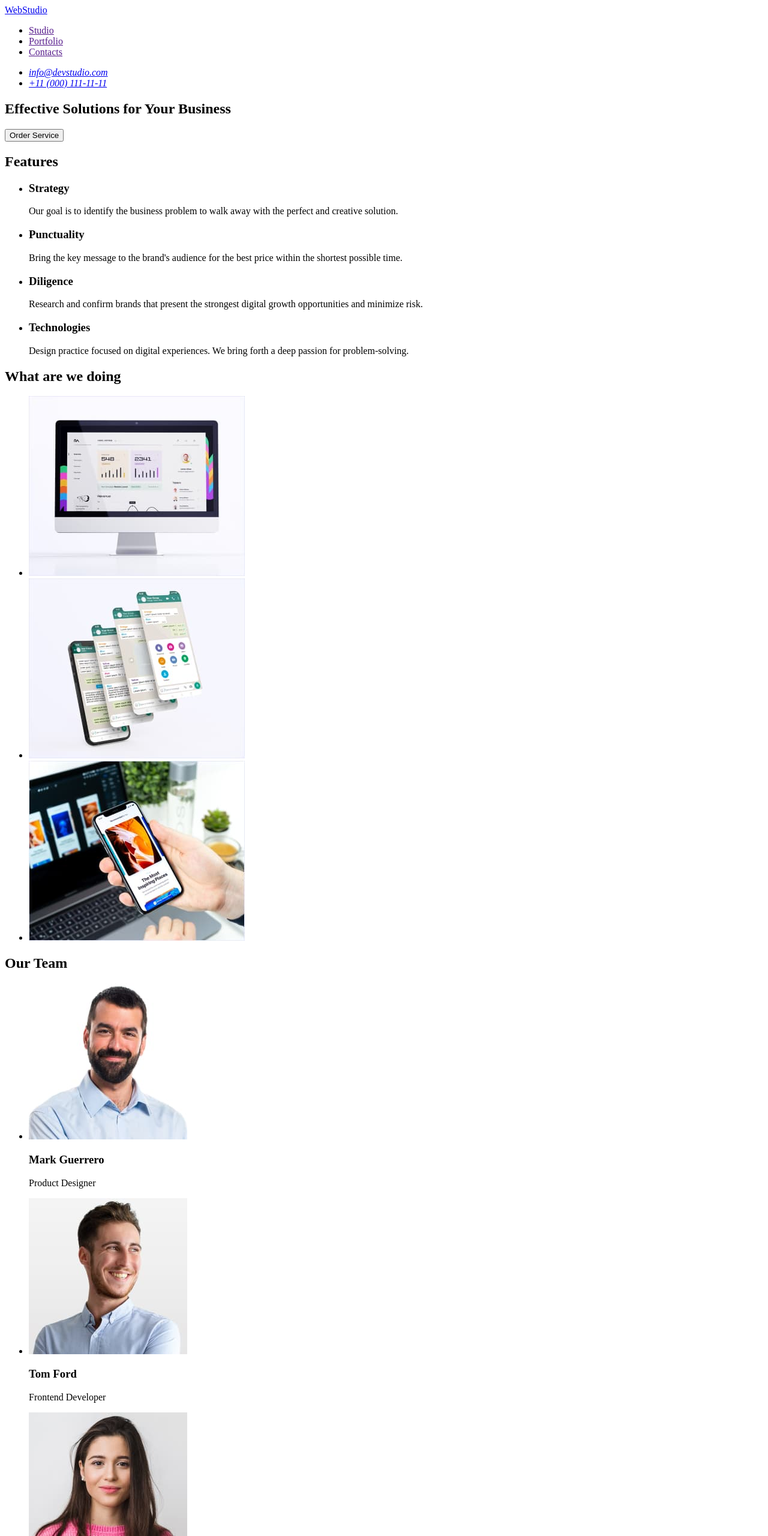
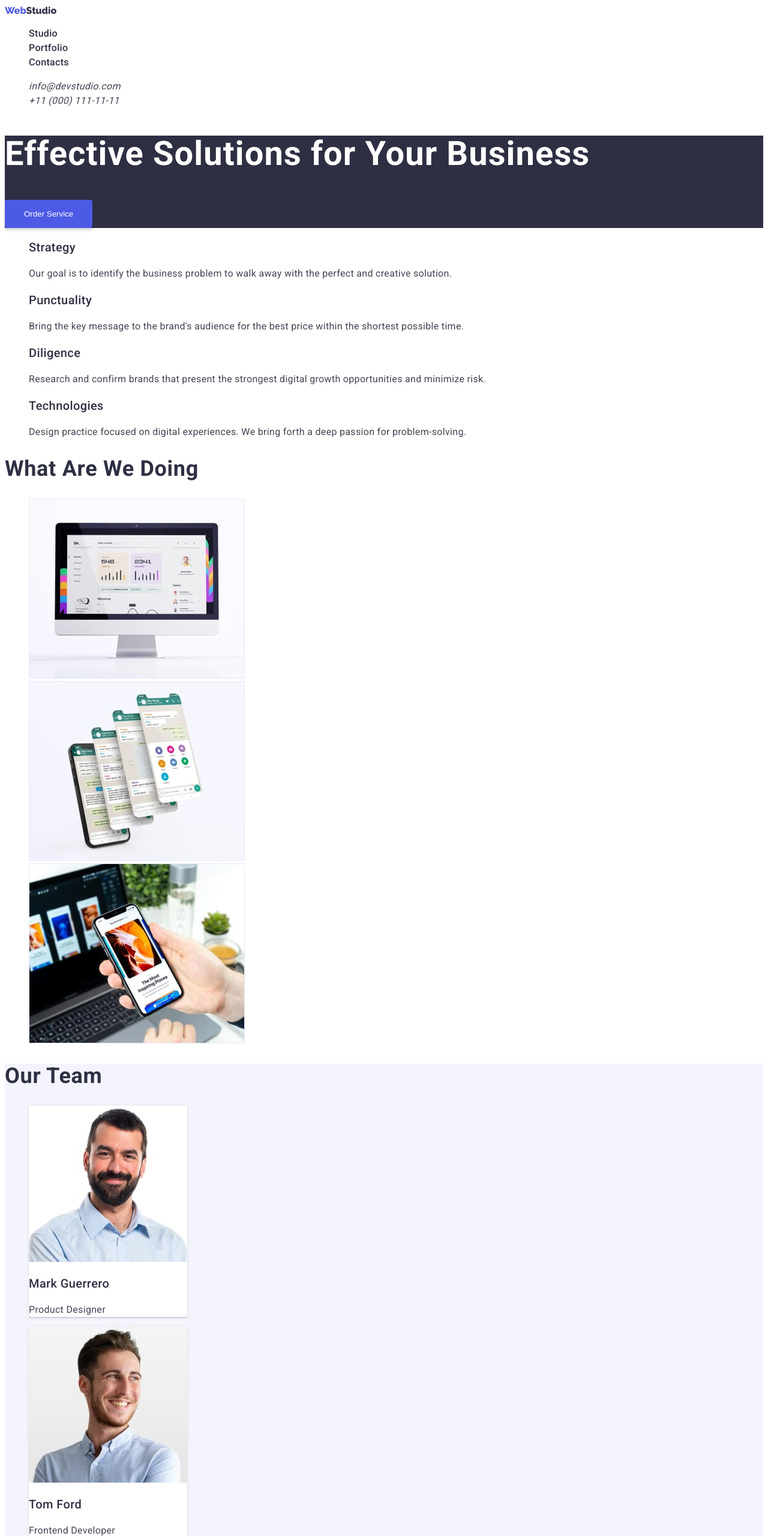
Before and after one commit to Lait36/goit-markup-hw-06, a plain HTML site: page index.html in a window 1280 px wide. Shown: the top 2560 px of the page at 60% size. Drawn offline with Linux system fonts and the light colour scheme.

Commit message:
Aded styles

```diff
--- a/css/main.css
+++ b/css/main.css
@@ -0,0 +1,246 @@
+:root {
+  --primary-brand-colors: #4d5ae5; /* IRIS */
+  --pressed-state-color: #404bbf; /* OCEAN */
+  --dark-color: #2e2f42; /* NAVY BLUE */
+  --success-color: #31d0aa; /* GREEN */
+  --text-color: #434455; /* SLATE */
+  --subtle-text-color: #8e8f99; /* LIGHT SLATE */
+  --accent-color: #e7e9fc; /* CORNFLOWER */
+  --light-color: #f4f4fd; /* CLOUD */
+  --modal-overlay-color: #2e2f42; /* NAVY BLUE MODAL */
+  --hero-background-color: #2e2f42; /* GRAY */
+  --white-background-color: #ffffff; /* WHITE */
+  --modal-background-color: #fcfcfc; /* DAIRY */
+}
+
+/* Global styles */
+
+body {
+  font-family: "Roboto", sans-serif;
+  color: var(--text-color);
+}
+
+a {
+  text-decoration: none;
+}
+
+ul {
+  list-style-type: none;
+}
+
+button {
+  cursor: pointer;
+}
+
+/* Header */
+
+.header-logo {
+  font-family: "Raleway", sans-serif;
+  color: var(--dark-color);
+  font-weight: 800;
+  line-height: calc(21 / 18);
+}
+
+.header-logo > span {
+  color: var(--primary-brand-colors);
+}
+
+.nav-link {
+  font-weight: 500;
+  font-size: 16px;
+  line-height: calc(24 / 16);
+  letter-spacing: 0.32px;
+  color: var(--dark-color);
+}
+
+.nav-link:hover,
+.nav-link:focus {
+  color: var(--pressed-state-color);
+}
+
+.contacts {
+  font-size: 16px;
+  line-height: calc(24 / 16);
+  letter-spacing: 0.32px;
+  color: var(--text-color);
+}
+
+.contacts:hover,
+.contacts:focus {
+  color: var(--pressed-state-color);
+}
+
+/* Hero Section */
+
+.hero-section {
+  background-color: var(--dark-color);
+}
+
+.hero-title {
+  font-size: 56px;
+  font-weight: 700;
+  line-height: calc(60 / 56);
+  letter-spacing: 1.12px;
+  color: var(--white-background-color);
+}
+
+.hero-button {
+  color: var(--white-background-color);
+  background-color: var(--primary-brand-colors);
+  border: none;
+  padding: 16px 32px;
+  border-radius: 4px;
+  box-shadow: 0px 4px 4px 0px rgba(0, 0, 0, 0.15);
+}
+
+.hero-button:hover,
+.hero-button:focus {
+  background-color: var(--pressed-state-color);
+}
+
+/* Features Section */
+
+.visually-hidden {
+  position: absolute;
+  white-space: nowrap;
+  width: 1px;
+  height: 1px;
+  overflow: hidden;
+  border: 0;
+  padding: 0;
+  clip: rect(0 0 0 0);
+  clip-path: inset(50%);
+  margin: -1px;
+}
+
+.features-title {
+  font-size: 20px;
+  color: var(--dark-color);
+  font-weight: 500;
+  line-height: calc(24 / 20);
+  letter-spacing: 0.4px;
+}
+
+.features-text {
+  font-size: 16px;
+  color: var(--text-color);
+  line-height: calc(24 / 16);
+  letter-spacing: 0.32px;
+}
+
+/* Foto Section */
+
+.title-foto-section {
+  font-size: 36px;
+  color: var(--dark-color);
+  line-height: calc(40 / 36);
+  letter-spacing: 0.72px;
+  text-transform: capitalize;
+}
+
+/* Team section */
+
+.team-section {
+  background-color: var(--light-color);
+}
+
+.team-section-title {
+  font-size: 36px;
+  color: var(--dark-color);
+  font-weight: 700;
+  line-height: calc(40 / 36);
+  letter-spacing: 0.72px;
+  text-transform: capitalize;
+}
+
+.team-section-list-item {
+  border-radius: 0px 0px 4px 4px;
+  width: 264px;
+  background: var(--white, #fff);
+  box-shadow: 0px 2px 1px 0px rgba(46, 47, 66, 0.08),
+    0px 1px 1px 0px rgba(46, 47, 66, 0.16),
+    0px 1px 6px 0px rgba(46, 47, 66, 0.08);
+}
+
+.team-section-subtitle {
+  font-size: 20px;
+  color: var(--dark-color);
+  font-weight: 500;
+  line-height: calc(24 / 20);
+  letter-spacing: 0.4px;
+}
+
+.team-section-text {
+  font-size: 16px;
+  color: var(--text-color);
+  line-height: calc(24 / 16);
+  letter-spacing: 0.32px;
+}
+
+/* Footer */
+
+.footer {
+  background-color: var(--dark-color);
+}
+
+.footer-logo {
+  color: var(--light-color);
+  font-size: 18px;
+  font-weight: 800;
+  line-height: calc(21 / 18);
+  letter-spacing: 0.54px;
+  text-transform: uppercase;
+}
+
+.footer-logo > span {
+  color: var(--primary-brand-colors);
+}
+
+.footer-text {
+  font-size: 16px;
+  line-height: calc(24 / 16);
+  letter-spacing: 0.32px;
+  color: var(--light-color);
+}
+
+/* PORTFOLIO PAGE */
+
+.button {
+  border-radius: 4px;
+  border: 1px solid var(--accent-color);
+  background: var(--light-color);
+  padding: 12px 24px;
+  color: var(--pressed-state-color);
+}
+
+.button:hover,
+.button:focus {
+  border-radius: 4px;
+  background: var(--pressed-state-color);
+  box-shadow: 0px 2px 2px 0px rgba(0, 0, 0, 0.12),
+    0px 2px 1px 0px rgba(0, 0, 0, 0.08), 0px 3px 1px 0px rgba(0, 0, 0, 0.1);
+  color: var(--white-background-color);
+  border: none;
+}
+
+.project-list-item {
+  border: 1px solid var(--accent-color);
+  background: var(--white-background-color);
+  width: 360px;
+  margin: 10px;
+}
+
+.project-list-title {
+  font-size: 20px;
+  font-weight: 500;
+  line-height: 24px;
+  letter-spacing: 0.4px;
+  color: var(--dark-color);
+}
+
+.project-list-text {
+  font-size: 16px;
+  line-height: 24px;
+  letter-spacing: 0.32px;
+  color: var(--text-color);
+}
--- a/index.html
+++ b/index.html
@@ -3,65 +3,78 @@
   <head>
     <meta charset="UTF-8" />
     <meta name="viewport" content="width=device-width, initial-scale=1.0" />
+    <link rel="preconnect" href="https://fonts.googleapis.com" />
+    <link rel="preconnect" href="https://fonts.gstatic.com" crossorigin />
+    <link
+      href="https://fonts.googleapis.com/css2?family=Raleway:wght@800&family=Roboto:wght@400;500;700;900&display=swap"
+      rel="stylesheet"
+    />
+    <link rel="stylesheet" href="./css/main.css" />
     <title>Web Studio</title>
   </head>
   <body>
     <header>
       <nav>
-        <a href="./index.html">WebStudio</a>
+        <a href="./index.html" class="header-logo"><span>Web</span>Studio</a>
         <ul>
-          <li><a href="">Studio</a></li>
-          <li><a href="">Portfolio</a></li>
-          <li><a href="">Contacts</a></li>
+          <li><a href="./index.html" class="nav-link">Studio</a></li>
+          <li><a href="./portfolio.html" class="nav-link">Portfolio</a></li>
+          <li><a href="" class="nav-link">Contacts</a></li>
         </ul>
       </nav>
       <address>
         <ul>
-          <li><a href="mailto:info@devstudio.com">info@devstudio.com</a></li>
-          <li><a href="tel:+110001111111">+11 (000) 111-11-11</a></li>
+          <li>
+            <a href="mailto:info@devstudio.com" class="contacts"
+              >info@devstudio.com</a
+            >
+          </li>
+          <li>
+            <a href="tel:+110001111111" class="contacts">+11 (000) 111-11-11</a>
+          </li>
         </ul>
       </address>
     </header>
     <main>
-      <section>
-        <h1>Effective Solutions for Your Business</h1>
-        <button type="button">Order Service</button>
+      <section class="hero-section">
+        <h1 class="hero-title">Effective Solutions for Your Business</h1>
+        <button type="button" class="hero-button">Order Service</button>
       </section>
       <section>
-        <h2>Features</h2>
+        <h2 class="visually-hidden">Features</h2>
         <ul>
           <li>
-            <h3>Strategy</h3>
-            <p>
+            <h3 class="features-title">Strategy</h3>
+            <p class="features-text">
               Our goal is to identify the business problem to walk away with the
               perfect and creative solution.
             </p>
           </li>
           <li>
-            <h3>Punctuality</h3>
-            <p>
+            <h3 class="features-title">Punctuality</h3>
+            <p class="features-text">
               Bring the key message to the brand's audience for the best price
               within the shortest possible time.
             </p>
           </li>
           <li>
-            <h3>Diligence</h3>
-            <p>
+            <h3 class="features-title">Diligence</h3>
+            <p class="features-text">
               Research and confirm brands that present the strongest digital
               growth opportunities and minimize risk.
             </p>
           </li>
           <li>
-            <h3>Technologies</h3>
-            <p>
+            <h3 class="features-title">Technologies</h3>
+            <p class="features-text">
               Design practice focused on digital experiences. We bring forth a
               deep passion for problem-solving.
             </p>
           </li>
         </ul>
       </section>
-      <section>
-        <h2>What are we doing</h2>
+      <section class="foto-section">
+        <h2 class="title-foto-section">What are we doing</h2>
         <ul>
           <li>
             <img
@@ -89,35 +102,55 @@
           </li>
         </ul>
       </section>
-      <section>
-        <h2>Our Team</h2>
-        <ul>
-          <li>
-            <img src="./images/team-img-1.jpg" alt="Mark photo" width="264" height="260"/>
-            <h3>Mark Guerrero</h3>
-            <p>Product Designer</p>
+      <section class="team-section">
+        <h2 class="team-section-title">Our team</h2>
+        <ul class="team-section-list">
+          <li class="team-section-list-item">
+            <img
+              src="./images/team-img-1.jpg"
+              alt="Mark photo"
+              width="264"
+              height="260"
+            />
+            <h3 class="team-section-subtitle">Mark Guerrero</h3>
+            <p class="team-section-text">Product Designer</p>
           </li>
-          <li>
-            <img src="./images/team-img-2.jpg" alt="Tom photo" width="264" height="260"/>
-            <h3>Tom Ford</h3>
-            <p>Frontend Developer</p>
+          <li class="team-section-list-item">
+            <img
+              src="./images/team-img-2.jpg"
+              alt="Tom photo"
+              width="264"
+              height="260"
+            />
+            <h3 class="team-section-subtitle">Tom Ford</h3>
+            <p class="team-section-text">Frontend Developer</p>
           </li>
-          <li>
-            <img src="./images/team-img-3.jpg" alt="Camila photo" width="264" height="260"/>
-            <h3>Camila Garcia</h3>
-            <p>Marketing</p>
+          <li class="team-section-list-item">
+            <img
+              src="./images/team-img-3.jpg"
+              alt="Camila photo"
+              width="264"
+              height="260"
+            />
+            <h3 class="team-section-subtitle">Camila Garcia</h3>
+            <p class="team-section-text">Marketing</p>
           </li>
-          <li>
-            <img src="./images/team-img-4.jpg" alt="Daniel photo" width="264" height="260"/>
-            <h3>Daniel Wilson</h3>
-            <p>UI Designer</p>
+          <li class="team-section-list-item">
+            <img
+              src="./images/team-img-4.jpg"
+              alt="Daniel photo"
+              width="264"
+              height="260"
+            />
+            <h3 class="team-section-subtitle">Daniel Wilson</h3>
+            <p class="team-section-text">UI Designer</p>
           </li>
         </ul>
       </section>
     </main>
-    <footer>
-      <a href="./index.html">WebStudio</a>
-      <p>
+    <footer class="footer">
+      <a href="./index.html" class="footer-logo"><span>Web</span>Studio</a>
+      <p class="footer-text">
         Increase the flow of customers and sales for your business with digital
         marketing & growth solutions.
       </p>
```
Also changed, not shown: portfolio.html (+56 -43 lines).
